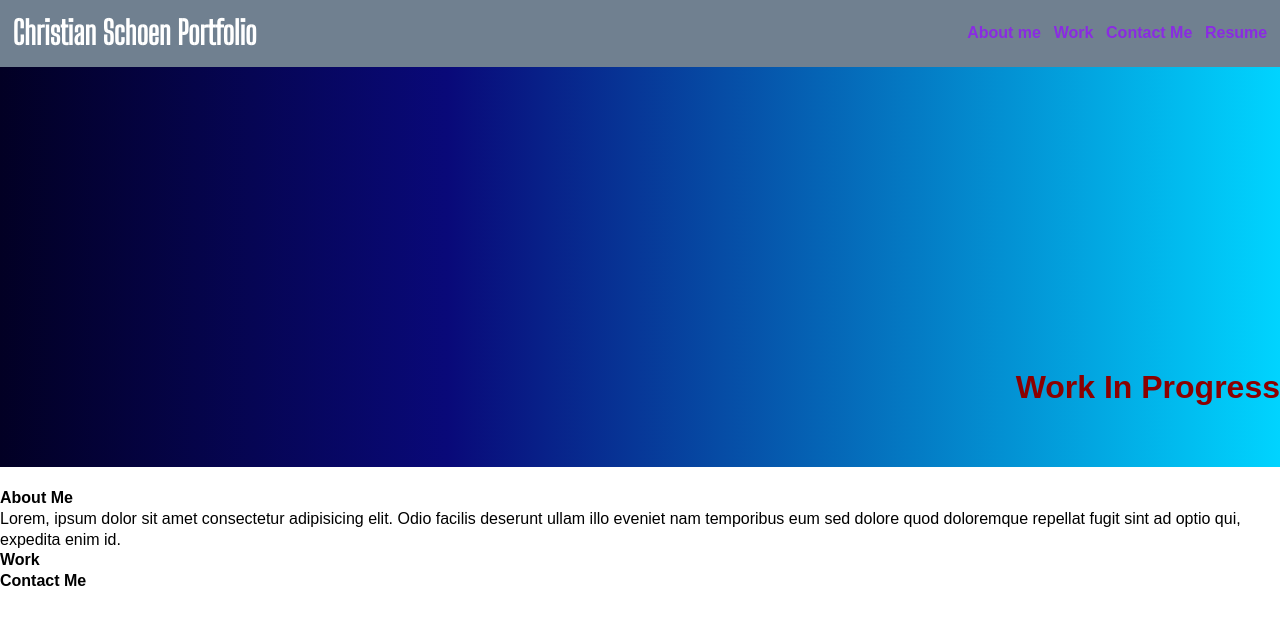
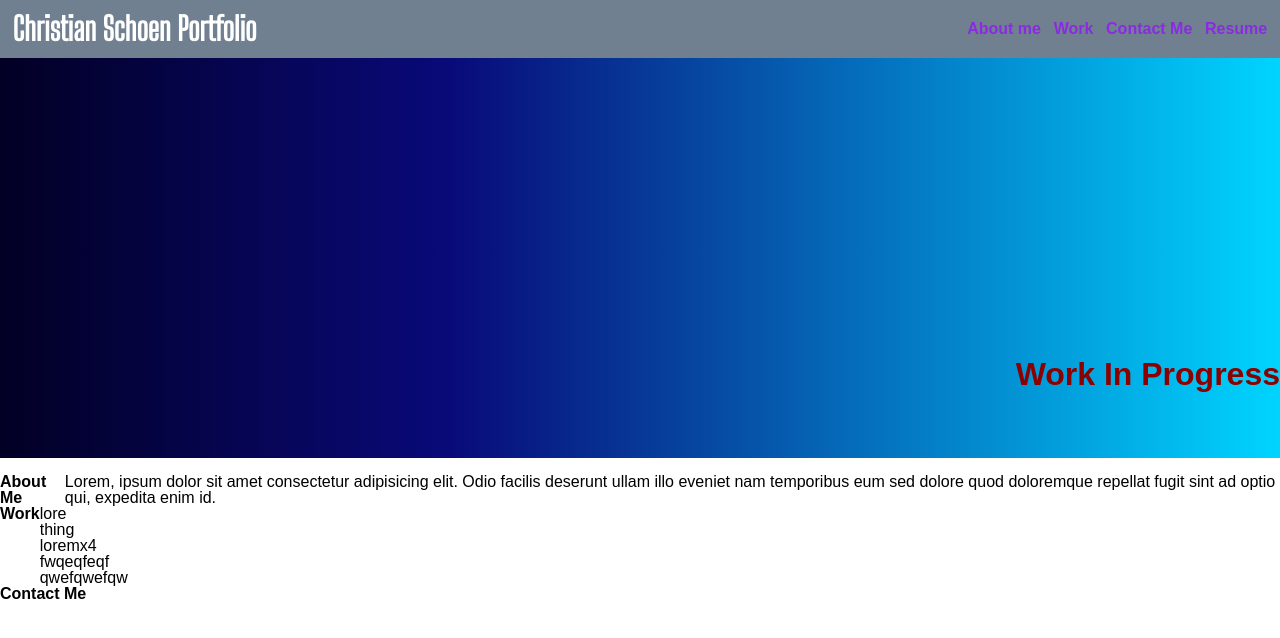
Before and after one commit to Schoen9576/CSS-Portfolio, a plain HTML site: page index.html in a window 1280 px wide. Drawn offline with Linux system fonts and the light colour scheme.

Commit message:
cleaned up html and began parsing classes and set up flexbox for main content

```diff
--- a/assets/style.css
+++ b/assets/style.css
@@ -4,13 +4,11 @@
 
  body {
     margin: 0;
-    display: flex;
-    flex-direction: column;
-    line-height: 1.3;
  }
 
  header{
     display: flex;
+    flex-wrap: wrap;
     justify-content: space-between;
     align-items: center;
     padding:1%;
@@ -25,11 +23,13 @@
 
  nav ul {
     display: flex;
+    flex-wrap: wrap;
     justify-content: space-between;
     min-width: 300px;
   }
 
   nav a{
+    display: flex;
     font-weight: bold;
     text-decoration: none;
     color: blueviolet;
@@ -40,16 +40,22 @@
       justify-content: space-between;
       flex-direction: column;
       height: 400px;
-      background: rgb(2,0,36);
       background: linear-gradient(90deg, rgba(2,0,36,1) 0%, rgba(9,9,121,1) 35%, rgba(0,212,255,1) 100%);
   }
 
   #wIp{
       display: flex;
-      flex-direction: column;
       color: darkred;
       align-items: flex-end;
       justify-content: flex-end;
       margin-top: 300px;
       font-size: 200%;
   }
+
+  main{
+      display: block
+  }
+
+  section{
+      display: flex;
+  }
--- a/index.html
+++ b/index.html
@@ -36,16 +36,20 @@
         </section>
         <section>
             <h2>Work</h2>
-            <ul>
-
+            <ul class = "float-left">
+                <li id="mainProject">lore</li>
+                <li class = "project">thing</li>
+                <li class = "project">loremx4</li>
+                <li class = "project">fwqeqfeqf</li>
+                <li class = "project">qwefqwefqw</li>
             </ul>
         </section>
-        <footer>
-            <h2>Contact Me</h2>
-                <ul>
-                    <li></li>
-                </ul>
-        </footer>
     </main>
+    <footer>
+        <h2>Contact Me</h2>
+            <ul>
+                <li></li>
+            </ul>
+    </footer>
 </body>
 </html>
```
